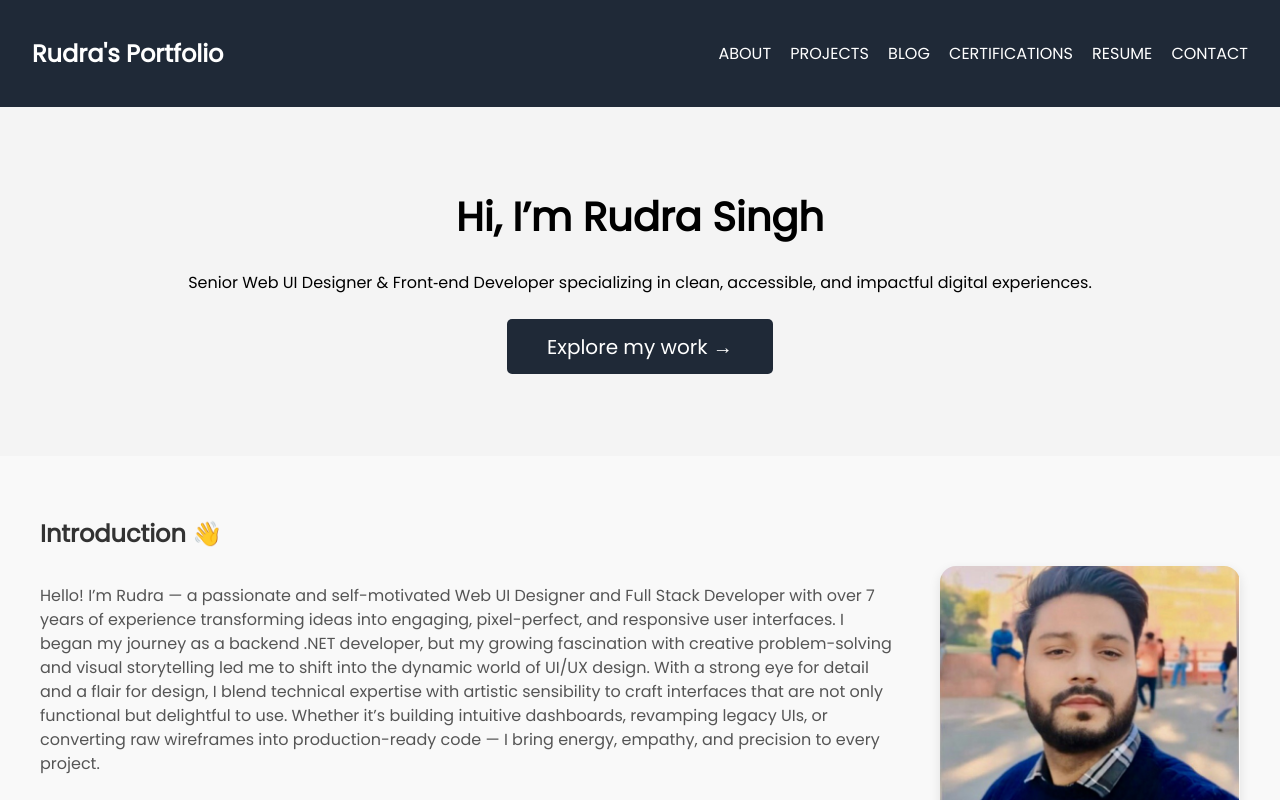
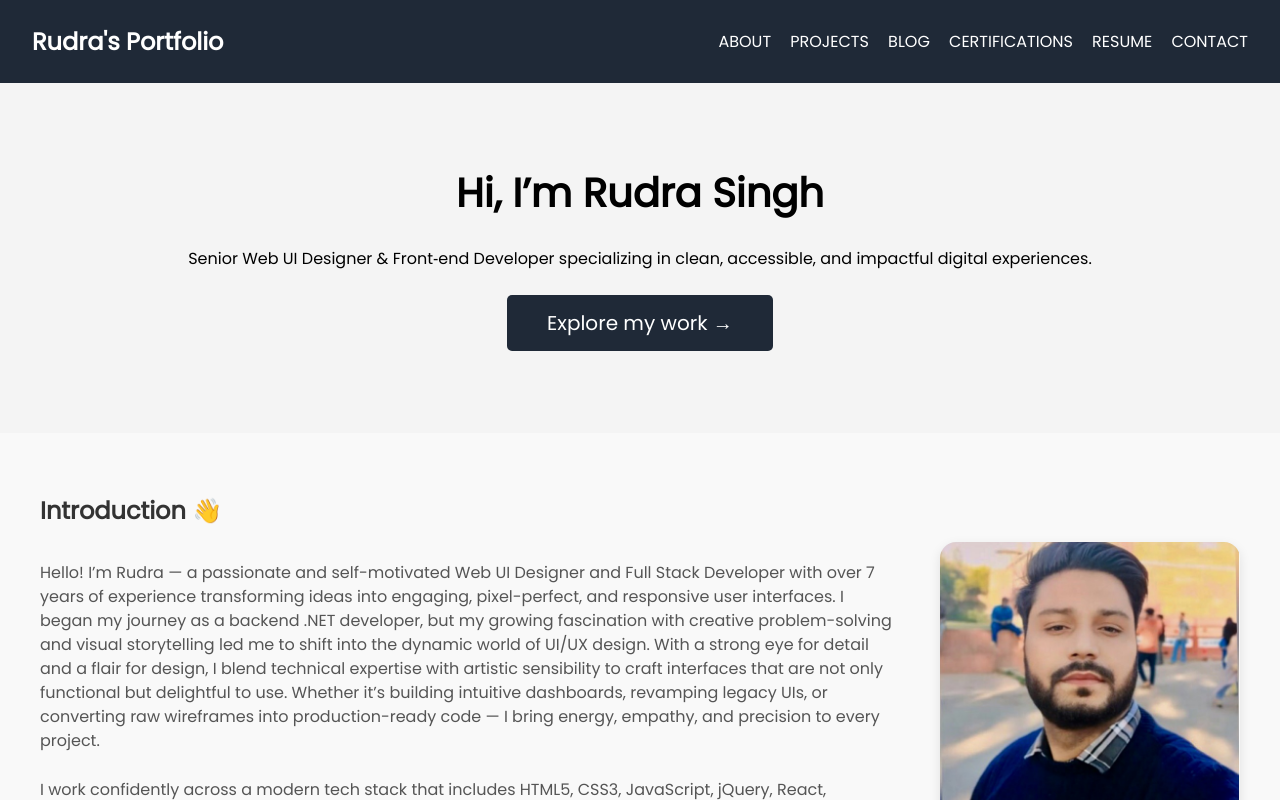
Before and after one commit to RudraS52/portfolio, a React (Create React App) app: page / in a window 1280 px wide. Shown: the top 800 px of the page. Built offline with nearby package versions, Linux system fonts and the light colour scheme; the HTML template or start-up script is replaced by a standard one.

Commit message:
Resume updates

```diff
--- a/src/components/Navbar.css
+++ b/src/components/Navbar.css
@@ -7,6 +7,7 @@
   position: sticky;
   top: 0;
   z-index: 1000;
+  height:51px;
 }
 
 .logo {
--- a/src/components/Resume.js
+++ b/src/components/Resume.js
@@ -8,7 +8,7 @@ const Resume = () => {
       <p>You can download or view my resume below:</p>
 
 
-    <a href="./resume.pdf" download className="download-btn">
+    <a href="./Rudra_SE_Developer.pdf" download className="download-btn">
   Download Resume
 </a>
 
```
Also changed, not shown: 1 other file (tests, documents, lock files or other folders).
